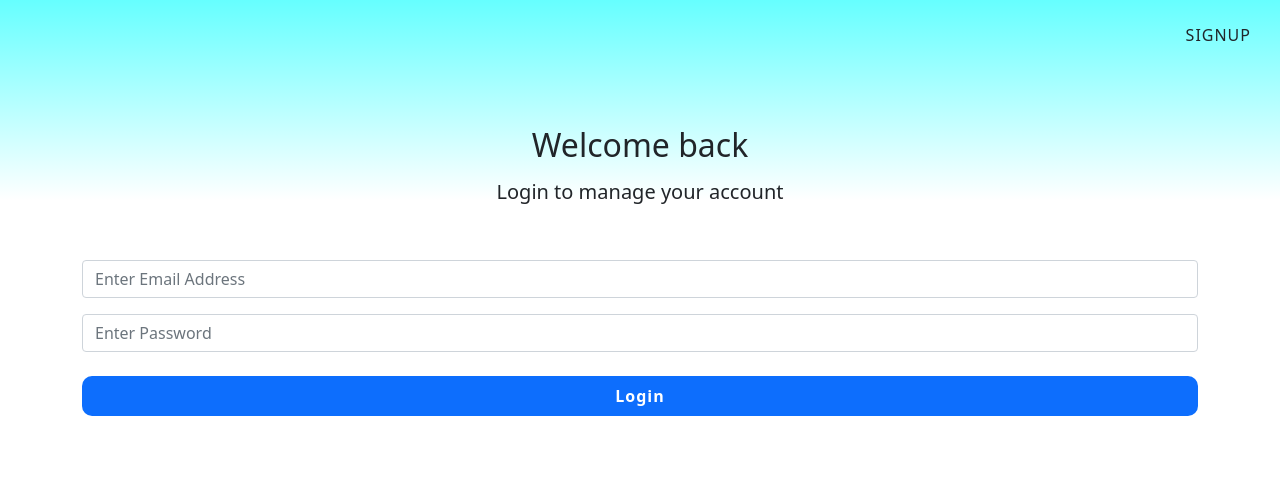
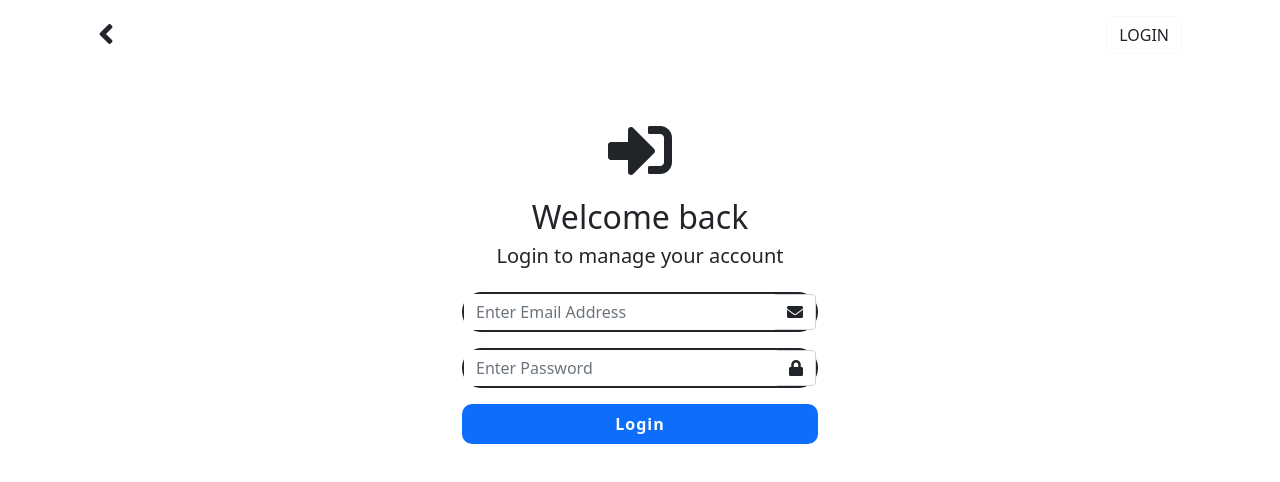
Before and after one commit to theonlyamos/courier, a Gatsby site: page /app/login in a window 1280 px wide. Built offline with nearby package versions, Linux system fonts and the light colour scheme; Gatsby itself is replaced by a stand-in of ours.

Commit message:
changed design

```diff
--- a/gatsby-browser.js
+++ b/gatsby-browser.js
@@ -1,3 +1,4 @@
 import "@popperjs/core/dist/umd/popper.min"
 import "bootstrap/dist/css/bootstrap.min.css"
 import "bootstrap/dist/js/bootstrap.min"
+import "@fortawesome/fontawesome-free/css/all.min.css"
--- a/package.json
+++ b/package.json
@@ -15,6 +15,7 @@
     "clean": "gatsby clean"
   },
   "dependencies": {
+    "@fortawesome/fontawesome-free": "^5.15.4",
     "@mdx-js/mdx": "^1.6.22",
     "@mdx-js/react": "^1.6.22",
     "@popperjs/core": "^2.10.1",
--- a/src/pages/app/login.js
+++ b/src/pages/app/login.js
@@ -10,27 +10,47 @@ import { btn, btnDark, btnLg } from '../styles.module.css'
 const LoginPage = ()=>{
   return (
       <>
-          <Overlay/>
-          <div className={`w-100 d-flex justify-content-end p-3`}>
-              <Link to='/app/signup' className={`btn ${btn} ${btnDark}`}>SIGNUP</Link>
+
+          <div className={`container`}>
+              <div className={`w-100 d-flex justify-content-between align-items-center p-3`}>
+                  <Link to='/app'>
+                      <i className={`fas fa-angle-left fa-2x text-dark`}></i>
+                  </Link>
+                  <Link to='/app/signup' className={`btn btn-outline-light text-dark`}>LOGIN</Link>
+              </div>
+
+              <div className={`w-100 mt-5 px-5 text-center`}>
+                  <i className={`fas fa-sign-in-alt fa-4x`}></i>
+                  <h2 className={`mt-3`}>Welcome back</h2>
+                  <div className={`h5 mt-2`}>Login to manage your account</div>
+
+              </div>
+              <form name="login" netlify>
+                  <div className={`row align-items-center justify-content-center`}>
+                      <div className={`col-sm-9 col-md-3 col-lg-4`}>
+                          <div className={`input-group mt-3 border border-2 border-dark rounded-pill`}>
+                              <input type='email' name='email' className={`form-control border-0`} placeholder='Enter Email Address' required/>
+                              <span className={`input-group-text bg-white`}>
+                                  <i className={`fas fa-envelope`}></i>
+                              </span>
+                          </div>
+                          <div className={`input-group mt-3 border border-2 border-dark rounded-pill`}>
+                              <input type='password' name='password' className={`form-control border-0`} placeholder='Enter Password' required/>
+                              <span className={`input-group-text bg-white`}>
+                                  <i className={`fas fa-lock`}></i>
+                              </span>
+                          </div>
+
+                          <div className={`form-group mt-3`}>
+                              <button className={`${btn} btn-primary ${btnLg} w-100`}>Login</button>
+
+                          </div>
+                      </div>
+                  </div>
+              </form>
           </div>
 
-          <ContainerBox>
 
-              <FlexBox direction='column'>
-                  <h2 className={`mt-5 text-center`}>Welcome back</h2>
-                  <div className={`h5 mt-2 text-center`}>Login to manage your account</div>
-                  <div className={`mt-5`}>
-                      <InputBox type='email' placeholder='Enter Email Address'></InputBox>
-                  </div>
-                  <div className={`mt-3`}>
-                      <InputBox type='password' placeholder='Enter Password'></InputBox>
-                  </div>
-                  <div className={`mt-4 100`}>
-                      <button className={`${btn} btn-primary ${btnLg} w-100`}>Login</button>
-                  </div>
-              </FlexBox>
-          </ContainerBox>
       </>
   )
 }
--- a/src/pages/styles.module.css
+++ b/src/pages/styles.module.css
@@ -107,7 +107,7 @@ body {
 
 .form-control {
   border: 2px solid black;
-  padding: 12px 20px;
+  padding: 10px 18px;
   width: 100%;
   text-align: center;
   letter-spacing: 1px;
@@ -120,6 +120,10 @@ body {
 
 .form-control::placeholder {
   text-transform: uppercase;
+}
+
+.rounded-10 {
+  border-radius: 10px;
 }
 
 .btn {
```
Also changed, not shown: src/pages/app/signup.js (+26 -14 lines), 1 other file.
